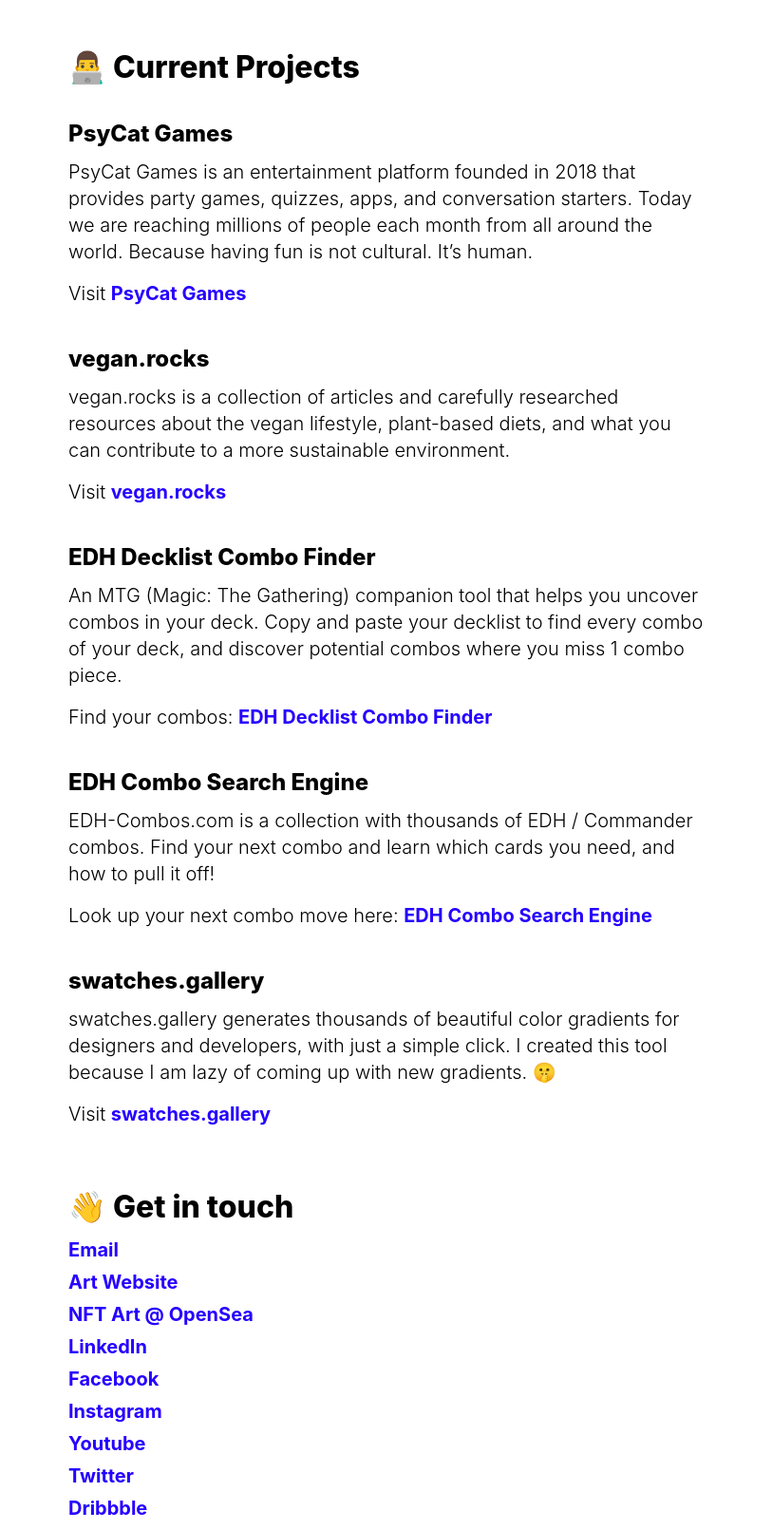
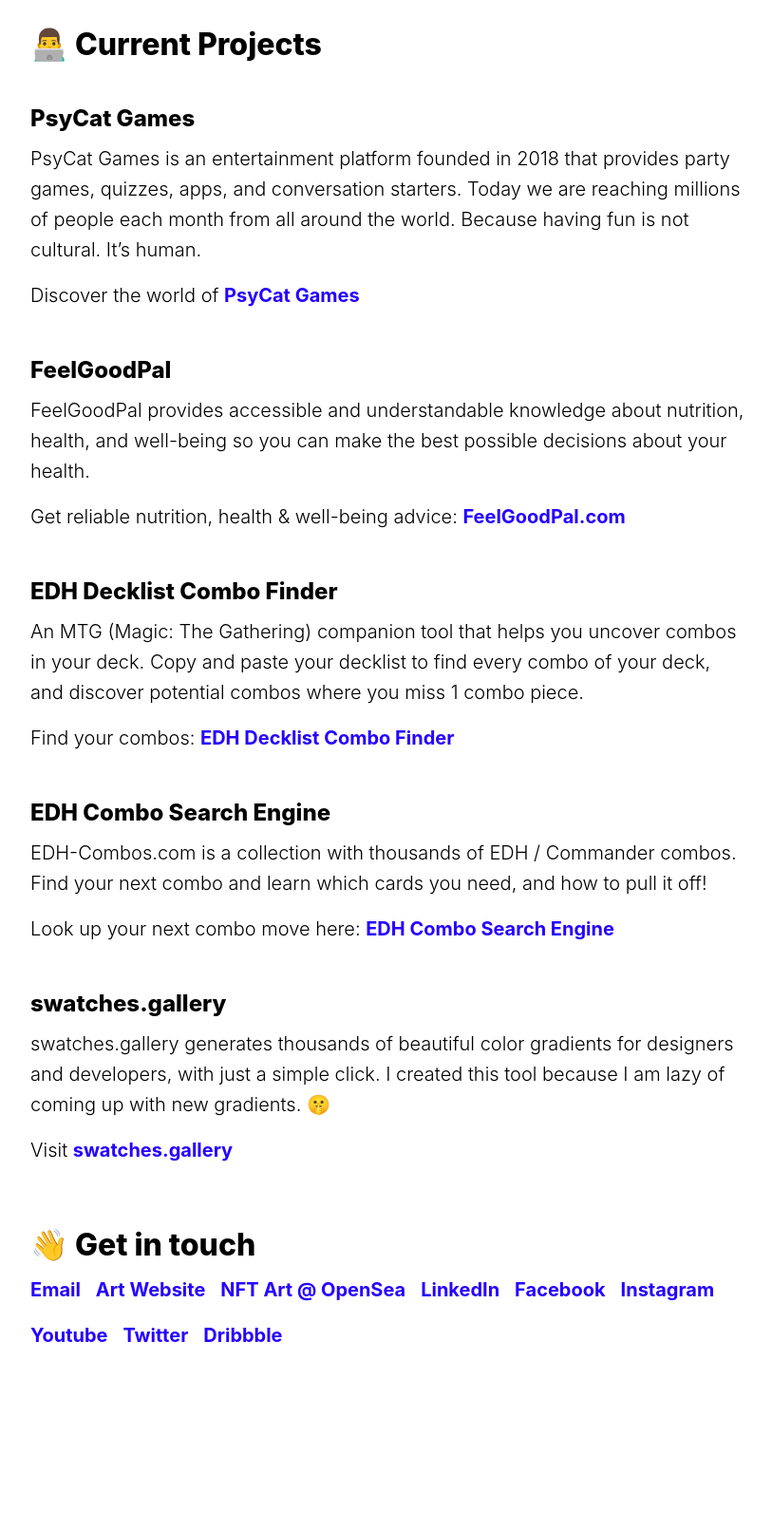
Before and after one commit to danielhannih/danielhannih-com, a plain HTML site: page docs/index.html in a window 1280 px wide. Shown: the part 281-1892 px from the top of the page at 95% size, without its empty margins (232-1045 px from the left). After the commit the page ends 1775 px from the top, so only its background shows below. Drawn offline with Linux system fonts and the light colour scheme.

Commit message:
Update index.html

```diff
--- a/docs/index.html
+++ b/docs/index.html
@@ -93,7 +93,7 @@
     }
 
     main {
-      max-width: calc(720px - 48px);
+      max-width: calc(800px - 48px);
       margin: 0 auto;
       padding: 48px 24px;
       position: relative;
@@ -124,13 +124,13 @@
     }
 
     h3 {
-      padding: 24px 0 12px;
+      padding: 32px 0 12px;
       font-size: 24px;
     }
 
     a,
     p {
-      line-height: 1.4em;
+      line-height: 1.6em;
       font-size: 20px;
     }
 
@@ -140,13 +140,10 @@
     }
 
     nav {
-      display: flex;
-      flex-direction: column;
-      align-items: flex-start;
-    }
-
-    nav a {
-      margin-bottom: 6px;
+        display: flex;
+        flex-wrap: wrap;
+        gap: 16px;
+        padding-bottom: 24px;
     }
 
     a {
@@ -171,13 +168,12 @@
     <h2>👨‍💻 Current Projects</h2>
 
     <h3>PsyCat Games</h3>
-    <p>PsyCat Games is an entertainment platform founded in 2018 that provides party games, quizzes, apps, and conversation starters. Today we are reaching millions of people each month from all around the world. Because having fun is not cultural.
-      It’s human.</p>
-    <p>Visit <a target="_blank" href="https://psycatgames.com" title="Visit PsyCat Games">PsyCat Games</a></p>
+    <p>PsyCat Games is an entertainment platform founded in 2018 that provides party games, quizzes, apps, and conversation starters. Today we are reaching millions of people each month from all around the world. Because having fun is not cultural. It’s human.</p>
+    <p>Discover the world of <a target="_blank" href="https://psycatgames.com" title="Visit PsyCat Games">PsyCat Games</a></p>
 
-    <h3>vegan.rocks</h3>
-    <p>vegan.rocks is a collection of articles and carefully researched resources about the vegan lifestyle, plant-based diets, and what you can contribute to a more sustainable environment.</p>
-    <p>Visit <a target="_blank" href="https://vegan.rocks" title="Visit vegan.rocks">vegan.rocks</a></p>
+    <h3>FeelGoodPal</h3>
+    <p>FeelGoodPal provides accessible and understandable knowledge about nutrition, health, and well-being so you can make the best possible decisions about your health.</p>
+    <p>Get reliable nutrition, health & well-being advice: <a target="_blank" href="https://feelgoodpal.com/" title="Visit FeelGoodPal.com">FeelGoodPal.com</a></p>
 
     <h3>EDH Decklist Combo Finder</h3>
     <p>An MTG (Magic: The Gathering) companion tool that helps you uncover combos in your deck. Copy and paste your decklist to find every combo of your deck, and discover potential combos where you miss 1 combo piece.</p>
```
